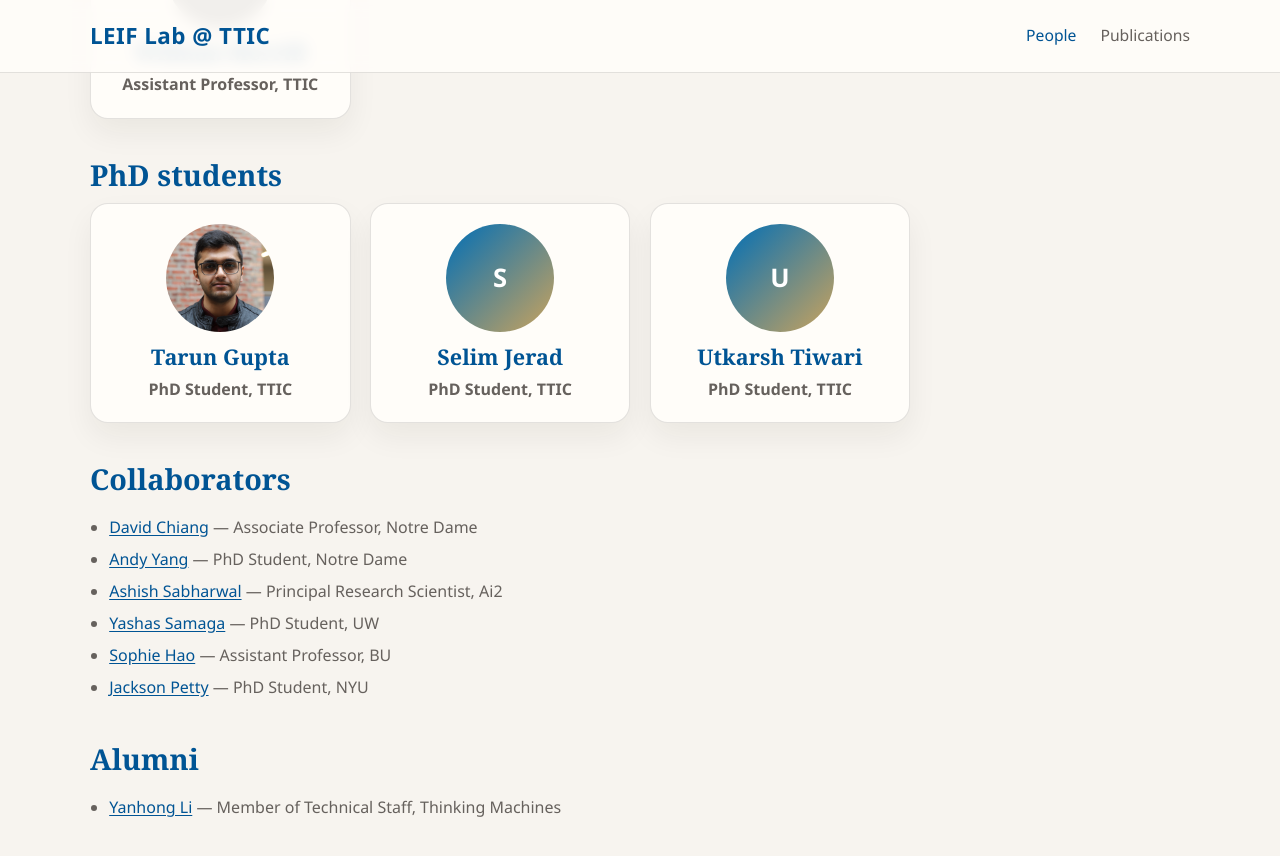
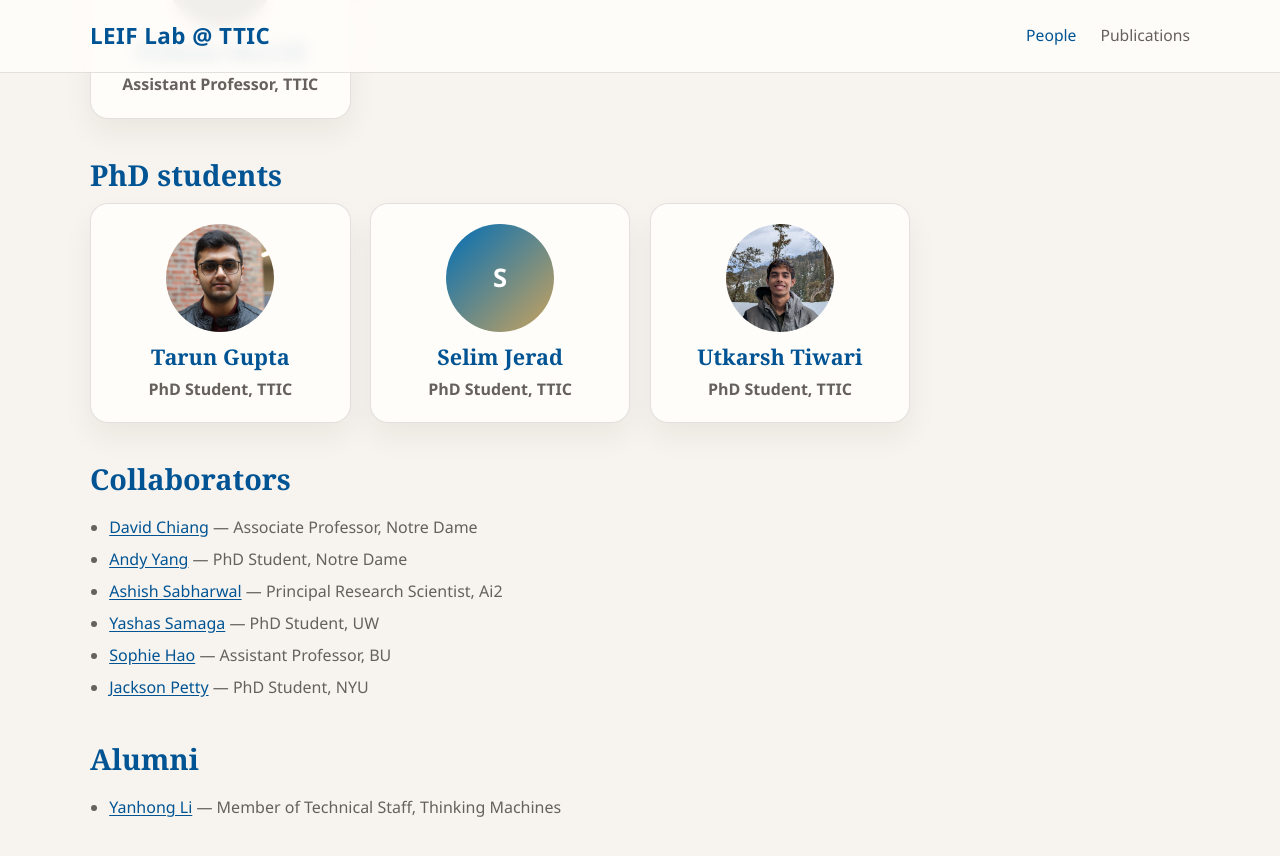
Before and after one commit to leif-lab-ttic/leif-lab-ttic.github.io, a Jekyll site: the page built from pages/people.html, in a window 1280 px wide and 900 px high, scrolled down 500 px. Shown: the top 856 px of the window. Built offline with Jekyll 4.4.1, drawn with Linux system fonts in a browser that asks for light colours; grey boxes are pictures that could not be loaded.

```diff
--- a/_data/people.yml
+++ b/_data/people.yml
@@ -15,6 +15,7 @@
   - name: Utkarsh Tiwari
     role: PhD Student, TTIC
     url: https://ut21.github.io/
+    photo: /assets/images/headshots/utkarsh-tiwari.jpeg
 
 collaborators:
   - name: David Chiang
```
Also changed, not shown: assets/images/headshots/utkarsh-tiwari.jpeg (added).
